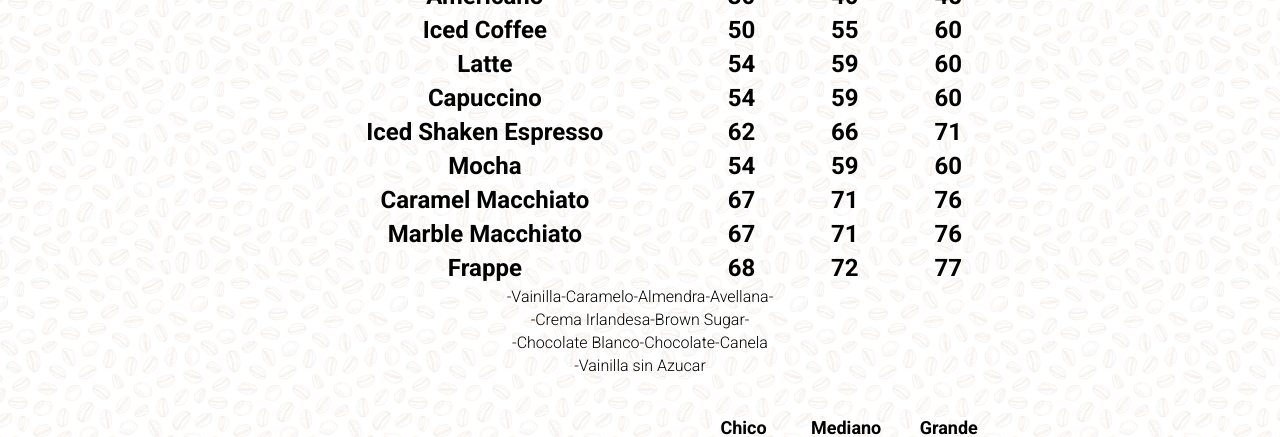
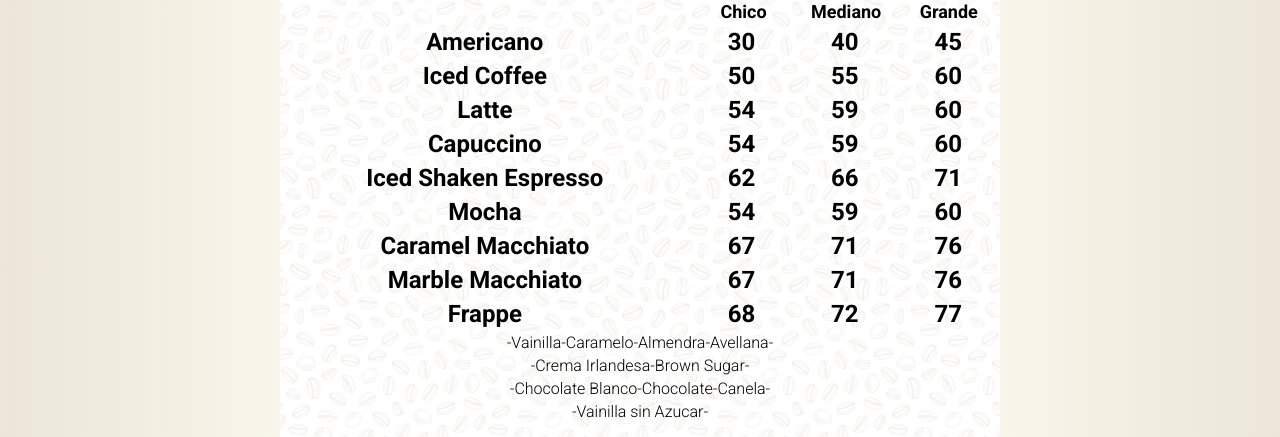
Before and after one commit to FhfOlivet/OlivetMenu, a plain HTML site: page index.html in a window 1280 px wide. Shown: the part 497-934 px from the top of the page. Drawn offline with Linux system fonts and the light colour scheme.

Commit message:
Add files via upload

```diff
--- a/index.html
+++ b/index.html
@@ -8,7 +8,9 @@
     <link rel="stylesheet" href="style.css">
 </head>
 <body>
+  <br>
   <div class="container">
+    <br>
     <img class="logo" src="Logo.jpg" alt="Logo">
     <br>
     <br>
@@ -79,8 +81,8 @@
     </div>
     <p>-Vainilla-Caramelo-Almendra-Avellana-</p>
     <p>-Crema Irlandesa-Brown Sugar-</p>
-    <p>-Chocolate Blanco-Chocolate-Canela</p>
-    <p>-Vainilla sin Azucar</p>
+    <p>-Chocolate Blanco-Chocolate-Canela-</p>
+    <p>-Vainilla sin Azucar-</p>
     <br>
     <br>
     <div class="row">
@@ -456,9 +458,9 @@
       <div>49</div>
       <div></div>
     </div>
+    <br>
+    <br>
   </div>
-  <br>
-  <br>
 
   <!--kelp light-->
 </body>
--- a/style.css
+++ b/style.css
@@ -5,12 +5,14 @@
 }
 
 body {
-    background-image: url("background.png");
+    background-image: linear-gradient(to right, #ebe6d9, #FFFDF3, #FFFDF3, #ebe6d9);
+    /*background-color: #EBE6D9;*/
     justify-content: center;
     font-family: 'Roboto', sans-serif;
 }
 
 .container {
+    background-image: url("background.png");
     margin: auto;
     width: 80%;
     max-width: 720px;
@@ -65,7 +67,7 @@ body {
 }
 
 
-@media only screen and (max-width: 720px) {
+@media only screen and (max-width: 620px) {
     .container {
         width: 98%;
     }
```
